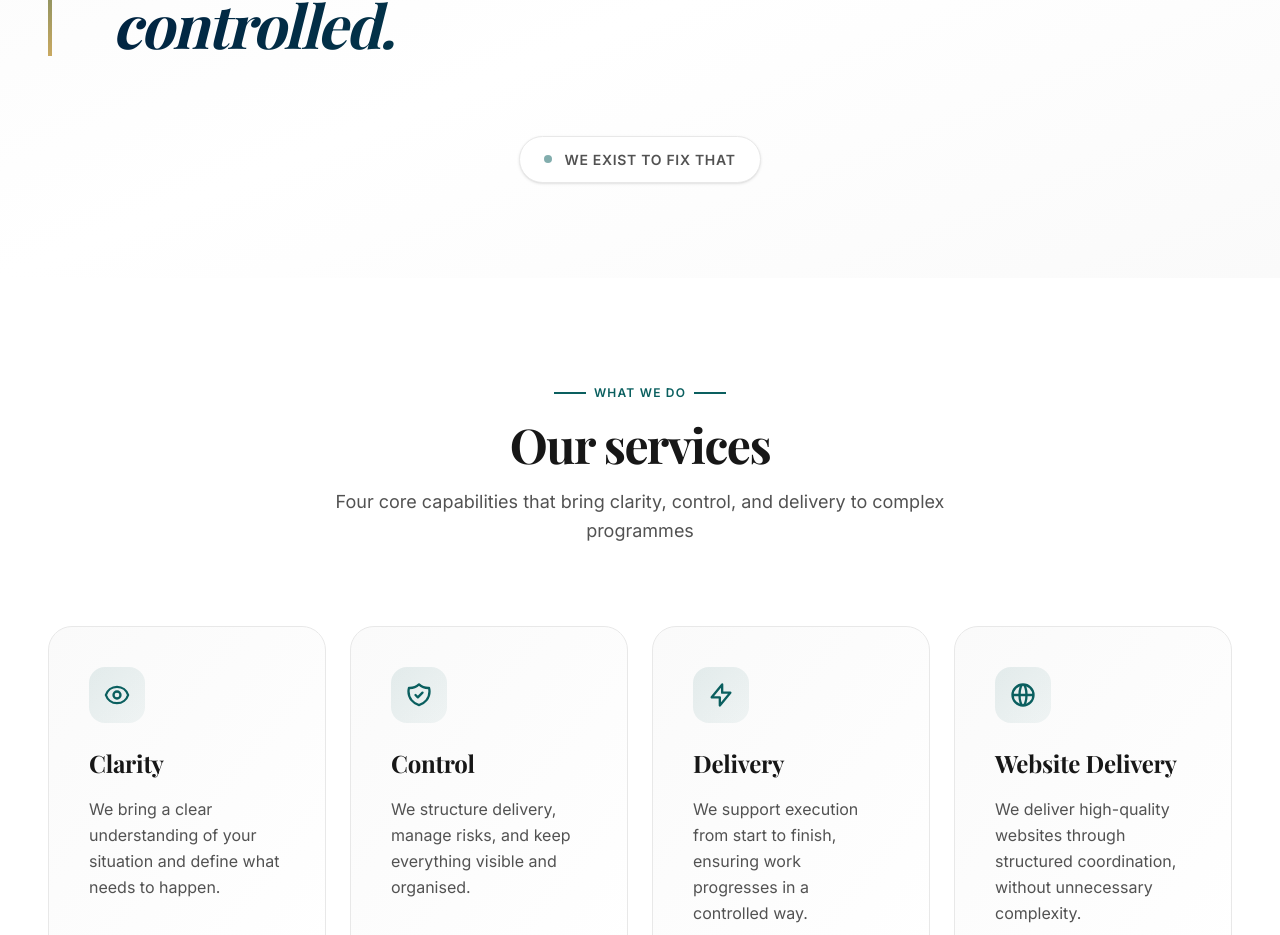
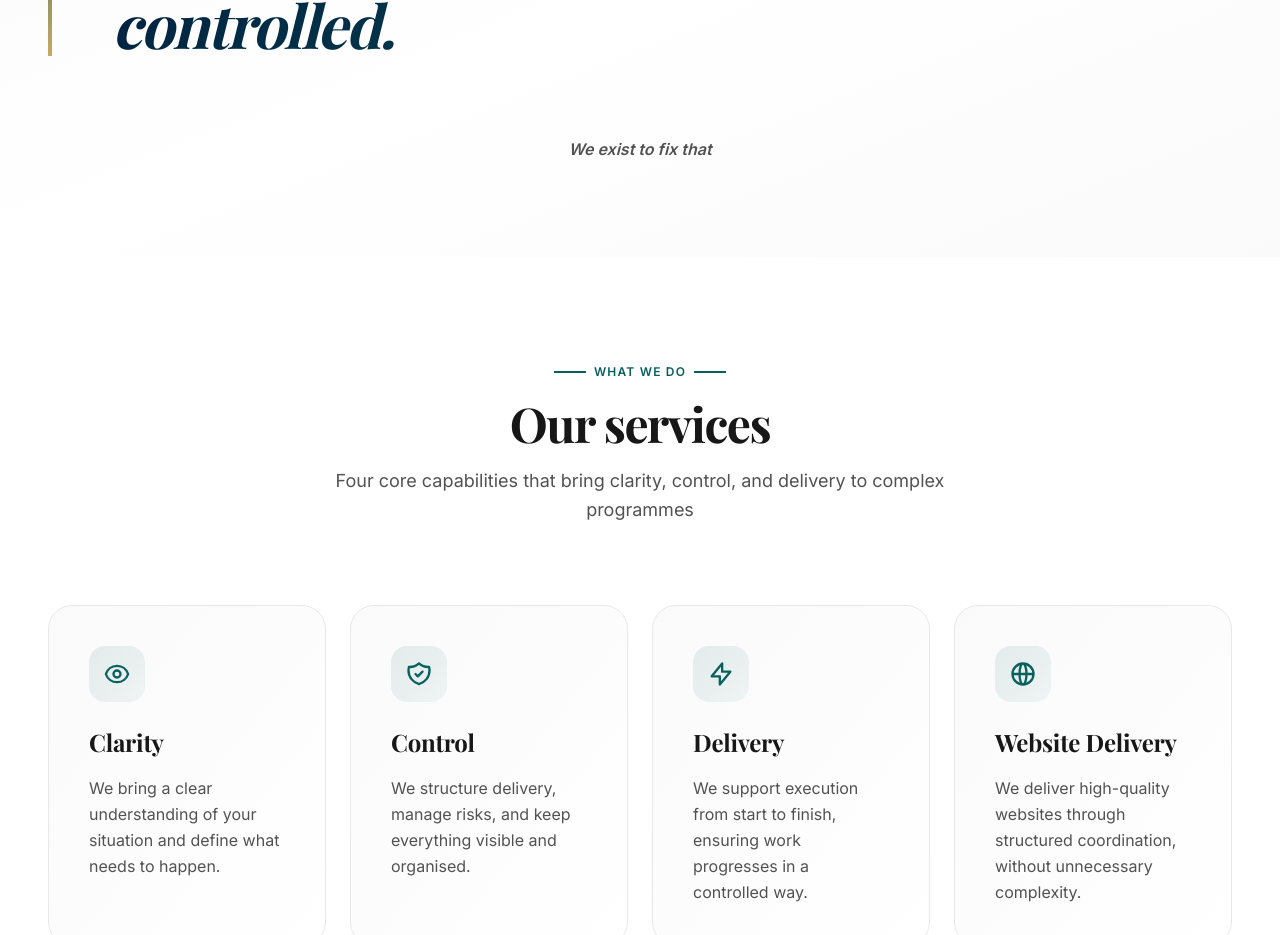
Before and after one commit to getsinto/TheStrativa, a Next.js app: page / in a window 1280 px wide. Shown: the part 1097-2032 px from the top of the page. Built offline with nearby package versions, Linux system fonts and the light colour scheme; no server answers.

Commit message:
Update 'We exist to fix that' text style - Remove button-like appearance for cleaner, more elegant italic text

```diff
--- a/app/page.tsx
+++ b/app/page.tsx
@@ -138,12 +138,9 @@ export default function HomePage() {
 
             {/* Bottom tagline */}
             <div className="mt-20 text-center">
-              <div className="inline-flex items-center gap-3 px-6 py-3 bg-white border border-neutral-200 rounded-full shadow-sm">
-                <div className="w-2 h-2 rounded-full bg-primary-teal animate-pulse"></div>
-                <p className="text-sm font-semibold uppercase tracking-wider text-neutral-600">
-                  We exist to fix that
-                </p>
-              </div>
+              <p className="text-base font-semibold text-neutral-600 italic">
+                We exist to fix that
+              </p>
             </div>
           </AnimatedSection>
         </div>
```
